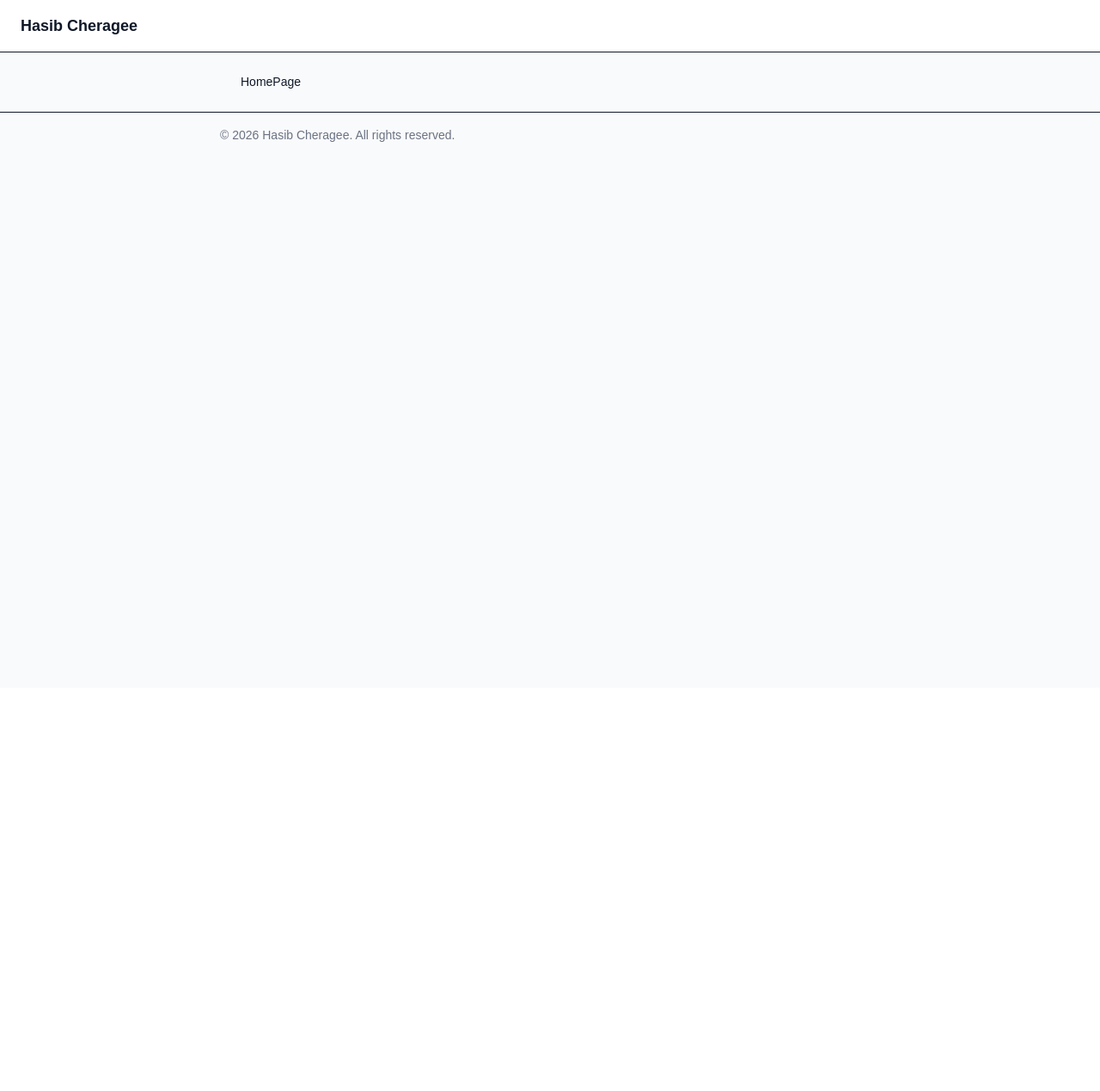
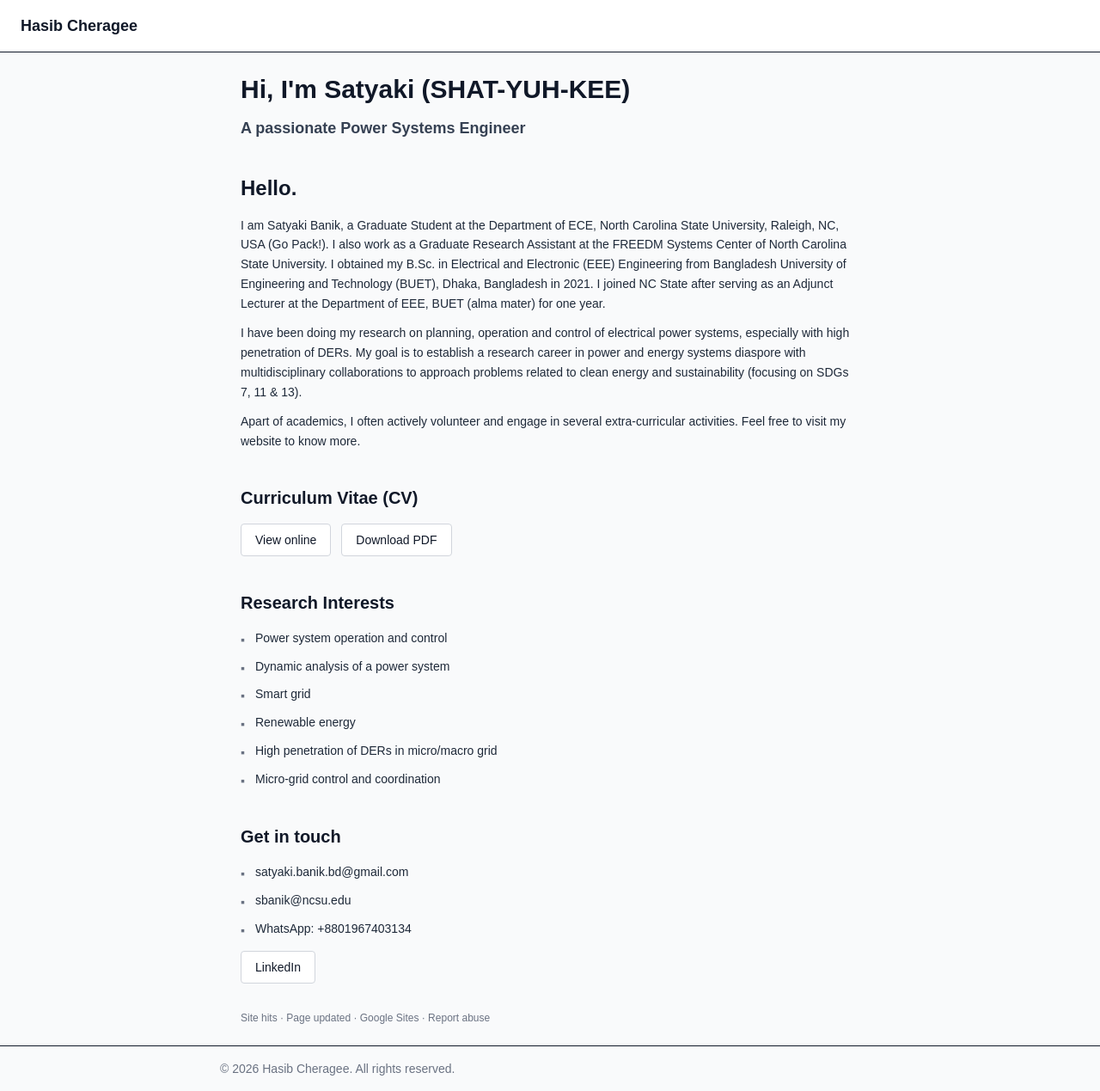
Before and after one commit to injaamam/hasib-portfolio, a Next.js app in the folder frontend/: page /home in a window 1280 px wide. Shown: the whole page at 86% size. Before the commit the page ends 800 px from the top, so only its background shows below. Built offline with nearby package versions, Linux system fonts and the light colour scheme.

Commit message:
create home structure

```diff
--- a/frontend/src/app/home/page.js
+++ b/frontend/src/app/home/page.js
@@ -1,5 +1,103 @@
 import { pageData } from "@/lib/siteData";
 
 export default function HomePage() {
-  return <div>HomePage</div>;
+  const { home, contact } = pageData;
+  const helloSection = home.sections[0];
+  const cvSection = home.sections[1];
+  const interestsSection = home.sections[2];
+  const contactSection = contact.sections[0];
+
+  return (
+    <div className="space-y-10">
+      <header className="space-y-3">
+        <h1 className="text-2xl sm:text-3xl font-bold leading-tight text-gray-900">
+          {home.title}
+        </h1>
+        <p className="text-base sm:text-lg font-semibold text-gray-700">
+          {home.subtitle}
+        </p>
+      </header>
+
+      <section aria-labelledby="hello-heading" className="space-y-4">
+        <h2 id="hello-heading" className="text-xl sm:text-2xl font-bold text-gray-900">
+          {helloSection.heading}
+        </h2>
+        <div className="space-y-3 text-gray-800 leading-relaxed">
+          {helloSection.paragraphs.map((paragraph) => (
+            <p key={paragraph}>{paragraph}</p>
+          ))}
+        </div>
+      </section>
+
+      <section aria-labelledby="cv-heading" className="space-y-4">
+        <h2 id="cv-heading" className="text-xl font-bold text-gray-900">
+          {cvSection.heading}
+        </h2>
+        <div className="flex flex-wrap gap-3">
+          {cvSection.links.map((link) => (
+            <a
+              key={link.href}
+              href={link.href}
+              target="_blank"
+              rel="noreferrer"
+              className="inline-flex items-center rounded border border-gray-300 bg-white px-4 py-2 text-sm font-medium text-gray-900 hover:bg-gray-50"
+            >
+              {link.label}
+            </a>
+          ))}
+        </div>
+      </section>
+
+      <section aria-labelledby="interests-heading" className="space-y-4">
+        <h2 id="interests-heading" className="text-xl font-bold text-gray-900">
+          {interestsSection.heading}
+        </h2>
+        <ul className="list-none space-y-2 text-gray-800 leading-relaxed">
+          {interestsSection.list.map((item) => (
+            <li key={item} className="flex gap-3">
+              <span className="text-gray-500 mt-0.5">▪</span>
+              <span>{item}</span>
+            </li>
+          ))}
+        </ul>
+      </section>
+
+      <section aria-labelledby="contact-heading" className="space-y-4">
+        <h2 id="contact-heading" className="text-xl font-bold text-gray-900">
+          {contactSection.heading}
+        </h2>
+
+        <div className="space-y-3">
+          <ul className="space-y-2 text-gray-800">
+            {contactSection.list.map((item) => (
+              <li key={item} className="flex gap-3 leading-relaxed">
+                <span className="text-gray-500 mt-0.5">▪</span>
+                <span>{item}</span>
+              </li>
+            ))}
+          </ul>
+
+          {contactSection.links?.length ? (
+            <div className="flex flex-wrap gap-3">
+              {contactSection.links.map((link) => (
+                <a
+                  key={link.href}
+                  href={link.href}
+                  target="_blank"
+                  rel="noreferrer"
+                  className="inline-flex items-center rounded border border-gray-300 bg-white px-4 py-2 text-sm font-medium text-gray-900 hover:bg-gray-50"
+                >
+                  {link.label}
+                </a>
+              ))}
+            </div>
+          ) : null}
+        </div>
+
+        <div className="pt-4 text-xs text-gray-500">
+          Site hits · Page updated · Google Sites · Report abuse
+        </div>
+      </section>
+    </div>
+  );
 }
```
